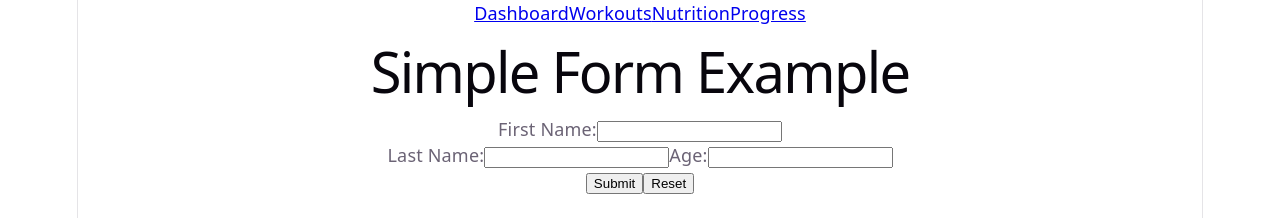
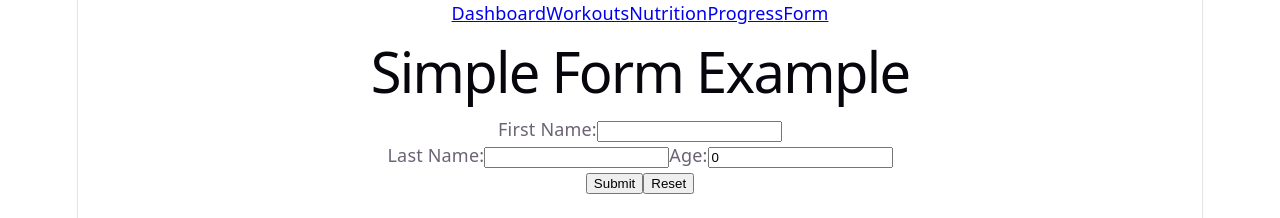
Before and after one commit to hajdun/react-frontend-framework-tailwind, a React (Vite) app: page /form in a window 1280 px wide. Shown: the top 218 px of the page. Built offline with nearby package versions, Linux system fonts and the light colour scheme.

Commit message:
form validation red

```diff
--- a/src/components/BasePage.jsx
+++ b/src/components/BasePage.jsx
@@ -6,6 +6,7 @@ const NAV = [
     { to: '/workout', label: 'Workouts' },
     { to: '/nutition', label: 'Nutrition' },
     { to: '/progress', label: 'Progress' },
+    { to: '/form', label: 'Form' },
 ]
 
 function BasePage() {
--- a/src/pages/Form.jsx
+++ b/src/pages/Form.jsx
@@ -1,13 +1,13 @@
 import * as React from 'react'
 import { createRoot } from 'react-dom/client'
 
-import { useForm } from '@tanstack/react-form'
+import { revalidateLogic, useForm } from '@tanstack/react-form'
 
 export function FieldInfo({ field }) {
     return (
         <>
             {field.state.meta.isTouched && !field.state.meta.isValid ? (
-                <em>{field.state.meta.errors.join(',')}</em>
+                <em style={{ color: "red" }}>{field.state.meta.errors.join(',')}</em>
             ) : null}
             {field.state.meta.isValidating ? 'Validating...' : null}
         </>
@@ -19,6 +19,20 @@ export default function Form() {
         defaultValues: {
             firstName: '',
             lastName: '',
+            age: 0,
+        },
+        // If this is omitted, `onDynamic` will not be called
+        validationLogic: revalidateLogic(),
+        validators: {
+            onDynamic: ({ value }) => {
+                if (!value.firstName) {
+                    return { firstName: 'A first name is required' }
+                }
+                if (value.age < 13) {
+                    return { age: 'Way too young' }
+                }
+                return undefined
+            },
         },
         onSubmit: async ({ value }) => {
             // Do something with form data
@@ -109,8 +123,9 @@ export default function Form() {
                                     onChange={(e) => field.handleChange(e.target.valueAsNumber)}
                                 />
                                 {!field.state.meta.isValid && (
-                                    <em role="alert">{field.state.meta.errors.join(', ')}</em>
+                                    <em role="alert" style={{ color: "red" }}>{field.state.meta.errors.join(', ')}</em>
                                 )}
+
                             </>
                         )}
                     </form.Field>
```
